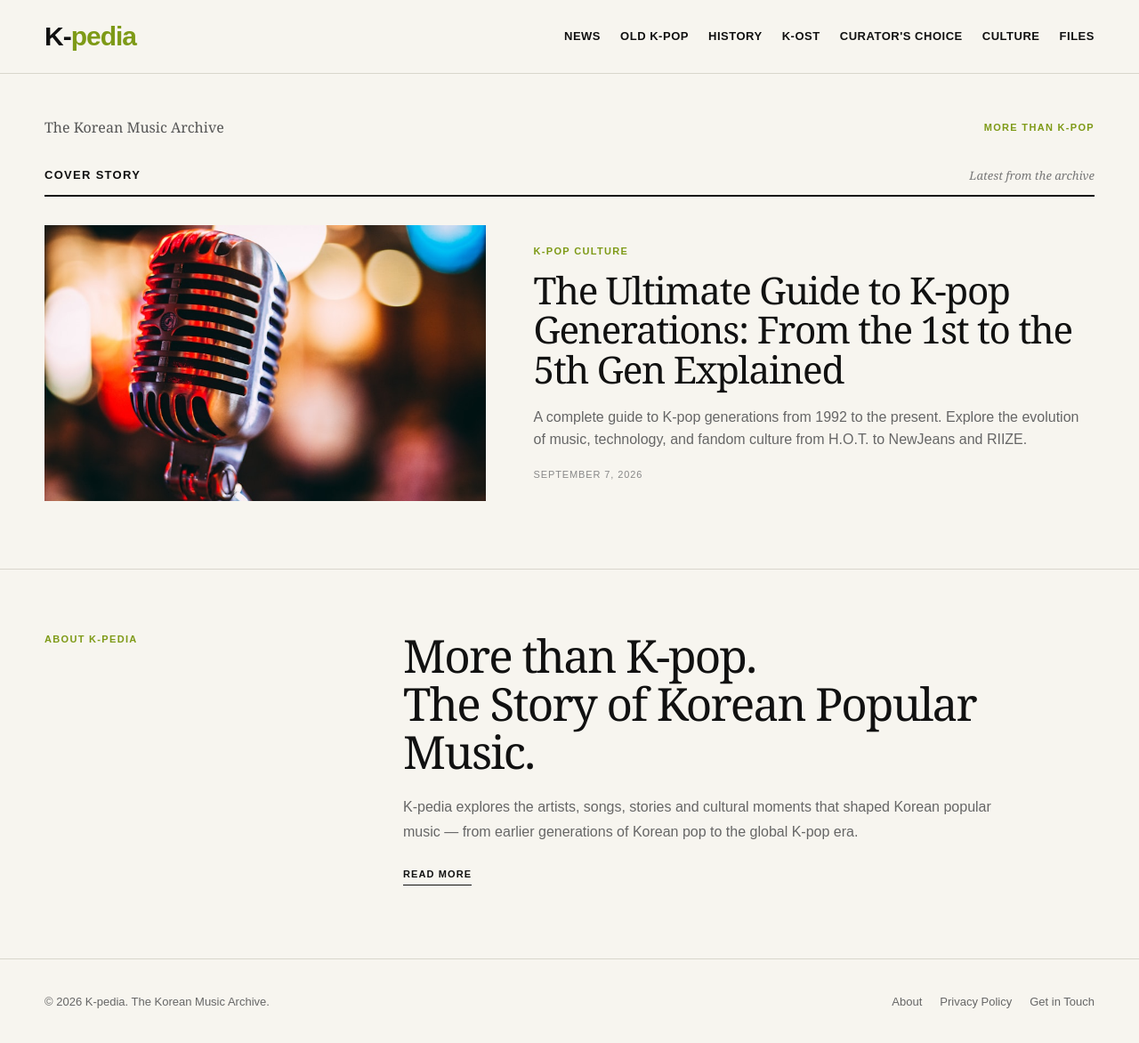
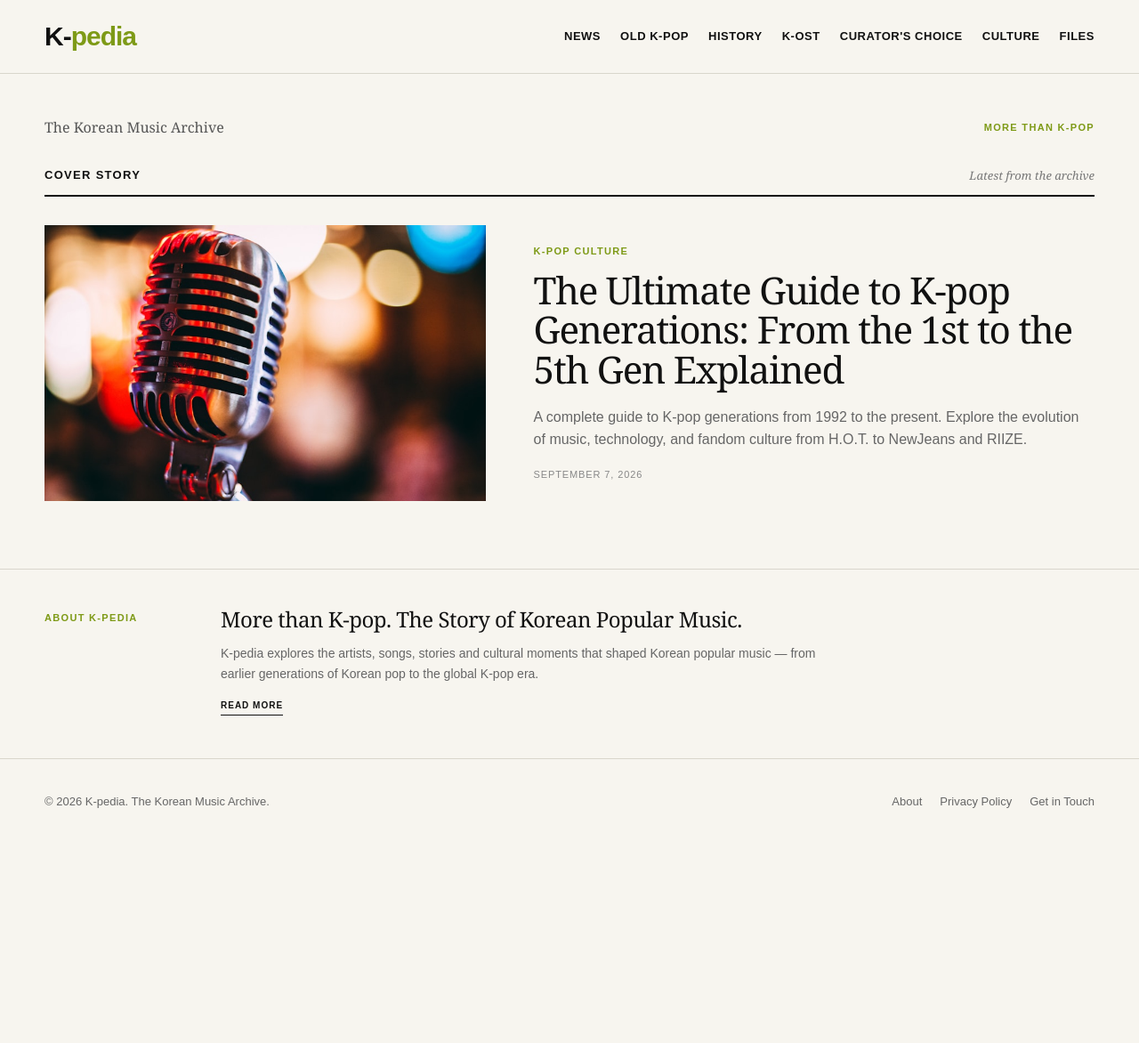
Before and after one commit to kpopkpedia/Kcurator, a Jekyll site: the page built from index.html, in a window 1280 px wide and 1187 px high. Shown: the top 1172 px of the window at 89% size. Built offline with Jekyll 4.4.1, drawn with Linux system fonts in a browser that asks for light colours.

Commit message:
Update index.html

```diff
--- a/index.html
+++ b/index.html
@@ -313,17 +313,18 @@ layout: null
 
 .about-section {
   border-top: 1px solid #d9d6cc;
-      padding: 70px 0 82px;
+  padding: 42px 0 48px;
 }
 
-    .about-grid {
+.about-compact {
   display: grid;
-      grid-template-columns: 0.6fr 1.4fr;
-      gap: 70px;
+  grid-template-columns: 150px minmax(0, 720px);
+  gap: 48px;
   align-items: start;
 }
 
 .about-label {
+  padding-top: 4px;
   color: #7e9a17;
   font-size: 11px;
   font-weight: 700;
@@ -332,28 +333,28 @@ layout: null
 }
 
 .about-copy h2 {
-      max-width: 760px;
+  margin: 0;
   font-family: Georgia, "Times New Roman", serif;
-      font-size: clamp(34px, 4vw, 54px);
-      line-height: 1.05;
+  font-size: 24px;
+  line-height: 1.2;
   font-weight: 500;
-      letter-spacing: -0.035em;
+  letter-spacing: -0.02em;
 }
 
 .about-copy p {
-      max-width: 700px;
-      margin-top: 22px;
+  max-width: 680px;
+  margin-top: 12px;
   color: #666;
-      font-size: 16px;
-      line-height: 1.7;
+  font-size: 14px;
+  line-height: 1.65;
 }
 
 .read-more {
   display: inline-block;
-      margin-top: 26px;
-      padding-bottom: 3px;
+  margin-top: 16px;
+  padding-bottom: 2px;
   border-bottom: 1px solid #111;
-      font-size: 11px;
+  font-size: 10px;
   font-weight: 700;
   letter-spacing: 0.1em;
   text-transform: uppercase;
@@ -364,6 +365,20 @@ layout: null
   border-color: #7e9a17;
 }
 
+@media (max-width: 680px) {
+  .about-section {
+    padding: 34px 0 40px;
+  }
+
+  .about-compact {
+    grid-template-columns: 1fr;
+    gap: 12px;
+  }
+
+  .about-copy h2 {
+    font-size: 22px;
+  }
+}
 
     /* =========================
        EMPTY
@@ -753,19 +768,16 @@ layout: null
 
 <section class="about-section">
 
-  <div class="wrap about-grid">
-
+  <div class="wrap about-compact">
 
     <div class="about-label">
       About K-pedia
     </div>
 
-
     <div class="about-copy">
 
       <h2>
-        More than K-pop.<br>
-        The Story of Korean Popular Music.
+        More than K-pop. The Story of Korean Popular Music.
       </h2>
 
       <p>
@@ -780,12 +792,9 @@ layout: null
 
     </div>
 
-
   </div>
 
 </section>
-
-
 <!-- FOOTER -->
 
 <footer>
```
Lines whose indentation alone changed are shown as unchanged.
